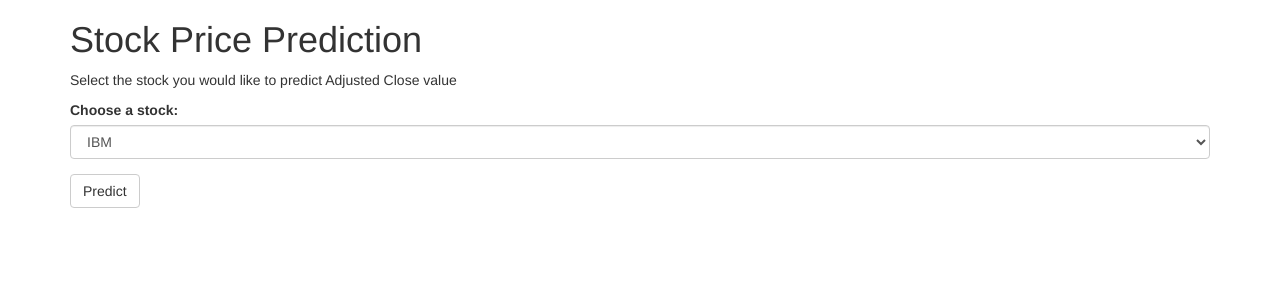
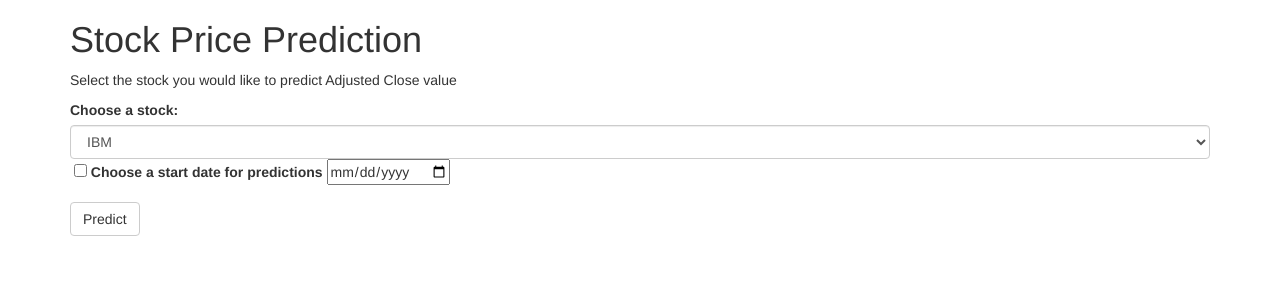
Before and after one commit to alfreedolf/ml-spp, a Flask app: page / in a window 1280 px wide. Shown: the top 300 px of the page. Run offline with Flask 2, Linux system fonts and the light colour scheme; parts of the project's set-up code (start-up, migrations or seed data) failed here and were passed over; some libraries are stand-ins or nearby versions.

Commit message:
feat: prediction start date picker added

```diff
--- /dev/null
+++ b/website/static/formControl.js
@@ -0,0 +1,13 @@
+function controlCalendar() {
+    // Get the checkbox
+    var checkBox = document.getElementById("predict_from_date");
+    // Get the output text
+    var calendar = document.getElementById("start_date_picker");
+
+    // If the checkbox is checked, display the calendar
+    if (checkBox.checked == true) {
+        calendar.style.display = "block";
+    } else {
+        calendar.style.display = "none";
+    }
+}
--- a/website/templates/base.html
+++ b/website/templates/base.html
@@ -15,9 +15,13 @@
     <!-- bootstrap script -->
     <script src="https://maxcdn.bootstrapcdn.com/bootstrap/3.3.7/js/bootstrap.min.js"></script>
 
-    <!--form submission script-->
-    <script type="text/javascript" src="{{ url_for('static', filename='sbtStockPredReq.js') }}">"use strict";</script>    </head>
-    <body>
+    <!--form submission scripts-->
+    <script type="text/javascript" src="{{ url_for('static', filename='sbtStockPredReq.js') }}">"use strict";</script>
+    <script type="text/javascript" src="{{ url_for('static', filename='formControl.js') }}">"use strict";</script>
+</head>
+
+<body>
+
 
     <div class="container">
         <h1>Stock Price Prediction</h1>
@@ -33,11 +37,19 @@
                     <option value="AMZN">Amazon.com</option>
                     <option value="GOOGL">Alphabet Inc.</option>
                 </select>
+                <label for="predict_from_date"></label>
+                <input type="checkbox" id="predict_from_date" name="predict_from_date" onclick="controlCalendar()">
+
+
+                <label for="start_date_picker">Choose a start date for predictions</label>
+                <input type="date" id="start_date_picker" name="start_date_picker"/>
             </div>
             <button type="submit" class="btn btn-default">Predict</button>
         </form>
+
+
         <p id="result"></p>
     </div>
-    </body>
+</body>
 
 </html>
```
